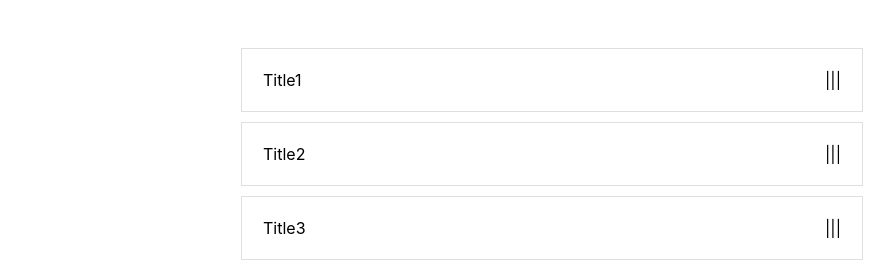
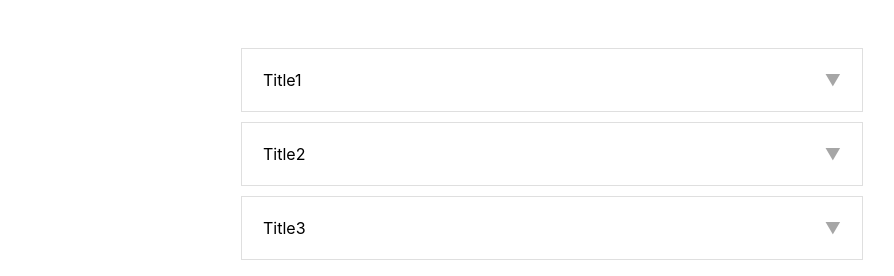
Before and after one commit to DariaRusovich/react-component, a React (Create React App) app: page / in a window 1280 px wide. Shown: the part 602-878 px from the top of the page, without its empty margins (88-982 px from the left). Built offline with nearby package versions, Linux system fonts and the light colour scheme.

Commit message:
add-arrow

```diff
--- a/src/components/Accordion.css
+++ b/src/components/Accordion.css
@@ -34,3 +34,6 @@
     height: 100px;
     padding: 20px;
 }
+.accordion-icon{
+    color: hsl(0, 0%, 65%);
+}
--- a/src/components/Accordion.jsx
+++ b/src/components/Accordion.jsx
@@ -5,8 +5,8 @@ export default function Accordion({ children, title, active, setActive }) {
     <div className="accordion-item">
       <div onClick={() => setActive(title)} className="accordion-heading">
         <h2 className="accordion-header">{title}</h2>
-        <span>
-            {(active === title ? 'X' : '|||')}
+        <span className='accordion-icon'>
+            {(active === title ? '▲' : '▼')}
         </span>
       </div>
       <div className={(active === title ? 'show' : '') + ' accordion-body'}>
```
